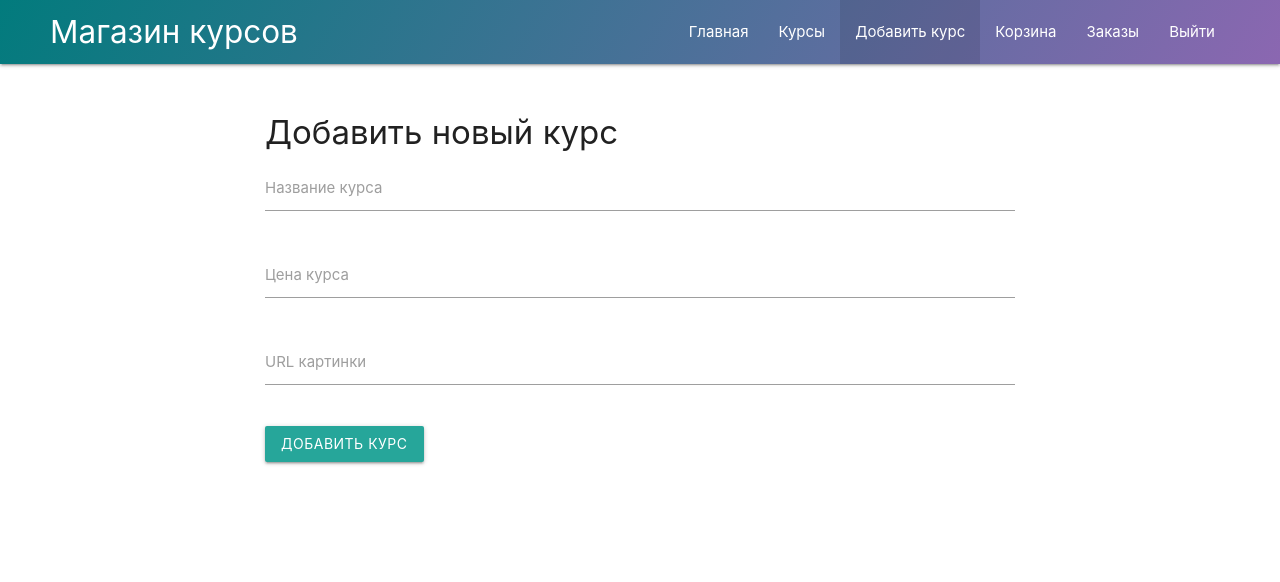
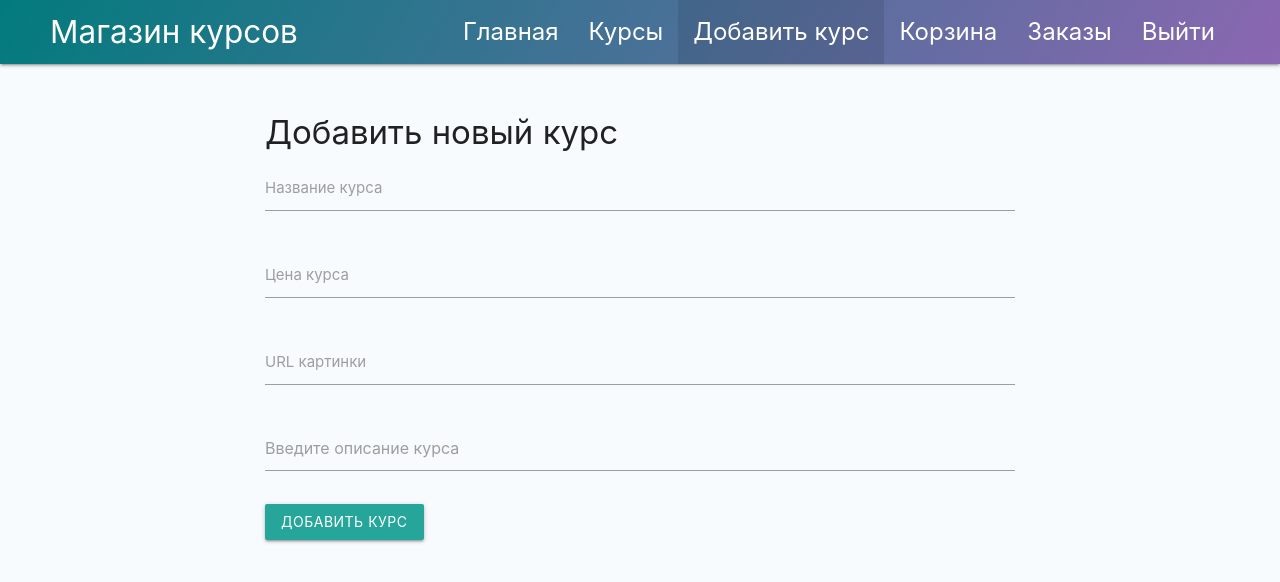
Before and after one commit to Konstantine899/diplom-VSTU, a Node server app: page /add in a window 1280 px wide. Shown: the top 582 px of the page. Run offline with Node 20, Linux system fonts and the light colour scheme; the visitor is signed in with stand-in values (Sample User, id 1); some libraries are stand-ins or nearby versions.

Commit message:
015 added course description

```diff
--- a/models/course.js
+++ b/models/course.js
@@ -12,11 +12,14 @@ const courseSchema = new Schema({
     required: true,
   },
   img: String,
+  description: [],
   userId: {
     type: Schema.Types.ObjectId,
     ref: 'User',
   },
 });
+
+// const description = document.getElementById('course__description').innerHTML;
 
 courseSchema.method('toClient', function () {
   const course = this.toObject();
--- a/public/index.css
+++ b/public/index.css
@@ -1,6 +1,8 @@
-.conteiner {
-  margin: 0 50px;
+
+body{
+  background-color: #f7fbfe;
 }
+
 #login {
   margin-top: 50px;
 }
@@ -9,10 +11,9 @@
 }
 .conteiner {
   display: flex;
-  flex-direction: column;
+  flex-direction: row;
   justify-content: center;
-  align-items: center;
-  margin: 50px 50px 0px 50px;
+  margin: 50px;
 }
 h1 {
   font-size: 2.2rem;
@@ -24,6 +25,18 @@ nav .nav-wrapper {
   height: 100%;
   padding: 0 50px;
   background-image: linear-gradient(-60deg, #8b67b1 0%, #027b7d 100%);
+}
+nav ul a {
+  -webkit-transition: background-color .3s;
+  transition: background-color .3s;
+  font-size: 24px;
+  color: #fff;
+  display: block;
+  padding: 0 15px;
+  cursor: pointer;
+}
+nav ul a:hover{
+color: yellow;
 }
 .tabs .tab a {
   color: #027b7d;
@@ -46,6 +59,22 @@ nav .nav-wrapper {
 
 .row {
   width: 750px;
+}
+.row__column {
+  width: 58.3333333333%;
+  left: auto;
+  right: auto;
+}
+.card .card-image img {
+  display: block;
+  border-radius: 2px 2px 0 0;
+  position: relative;
+  left: 0;
+  right: 0;
+  top: 0;
+  bottom: 0;
+  width: 100%;
+  height: 250px;
 }
 
 .price {
@@ -96,3 +125,18 @@ nav .nav-wrapper {
   /* color: red; */
   color: white;
 }
+.course__description{
+  margin-bottom: 500px;
+  max-width: 1100px;
+}
+
+.course__description p {
+  font-family: Proxima Nova Rg;
+  color: gray;
+  font-weight: 700;
+  font-size: 26px;
+}
+
+.materialize-textarea{
+  color: #9e9e9e;
+}
--- a/routes/add.js
+++ b/routes/add.js
@@ -19,6 +19,7 @@ router.post('/', auth, async (req, res) => {
     title: req.body.title,
     price: req.body.price,
     img: req.body.img,
+    description: req.body.description,
     userId: req.user,
   });
 
--- a/views/add.hbs
+++ b/views/add.hbs
@@ -24,10 +24,15 @@
       </label>
       <span class="helper-text" data-error="Введите url картинки"></span>
     </div>
+
+    <class class="input-field">
+      <textarea id="description" name="description"  class="materialize-textarea">Введите описание курса</textarea>
+      <label for="description"></label>
+      <span class="helper-text" data-error="Введите описание курса"></span>
+    </class>
+
     <input type="hidden" name="_csrf" value="{{csrf}}">
 
-    <button class="btn btn-primary">
-      Добавить курс
-    </button>
+    <button class="btn btn-primary">Добавить курс</button>
   </form>
 </div>
--- a/views/course-edit.hbs
+++ b/views/course-edit.hbs
@@ -17,6 +17,12 @@
       <label for="img">URL картинки</label>
       <span class="helper-text" data-error="Введите url картинки"></span>
     </div>
+     <div class="input-field">
+      <textarea id="description" name="description" class="materialize-textarea"></textarea>
+      <label for="description">Введите описание курса</label>
+      <span class="helper-text" data-error="Введите описание курса"></span>
+    </div>
+
     <input type="hidden" name="id" value="{{course.id}}" />
     <input type="hidden" name="_csrf" value="{{csrf}}">
     <button type="submit" class="btn btn-primary">Редактировать курс</button>
--- a/views/course.hbs
+++ b/views/course.hbs
@@ -7,4 +7,6 @@
   <p class="price big">
     {{course.price}}
   </p>
+  {{!-- <div class="course__description">{{course.description}}</div> --}}
+  <div class="course__description">{{{course.description}}}</div>
 </div>
--- a/views/orders.hbs
+++ b/views/orders.hbs
@@ -1,5 +1,5 @@
 {{!-- orders.hbs --}}
-<h1>Мои Заказы</h1>
+
 
 {{#if orders.length}}
 {{#each orders}}
```
Also changed, not shown: test.html (added, +51 -0 lines), views/courses.hbs (+7 -1 lines).
